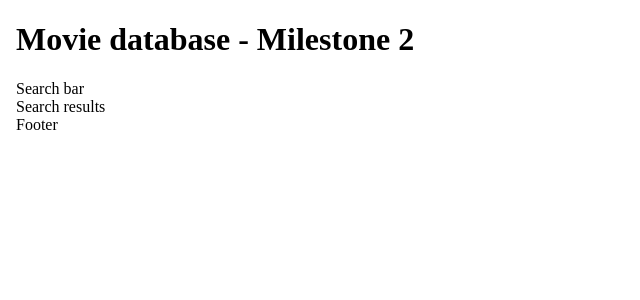
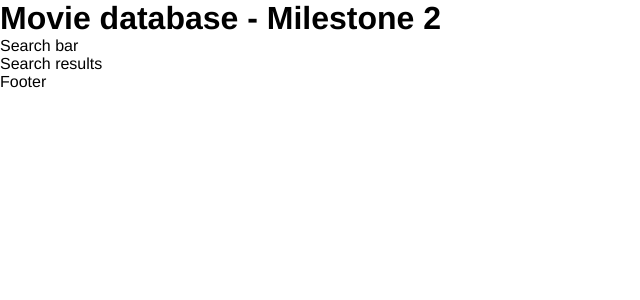
Before and after one commit to sullie-dev/milestone-2-movie-database, a Next.js app: page / in a window 1280 px wide. Shown: the top 300 px of the page, without its empty margins (0-640 px from the left). Built offline with nearby package versions, Linux system fonts and the light colour scheme.

Commit message:
import styles for index.tsx

```diff
--- a/pages/index.tsx
+++ b/pages/index.tsx
@@ -1,5 +1,6 @@
 import type { NextPage } from "next";
 import Head from "next/head";
+import styles from "../styles/Home.module.css";
 
 const Home: NextPage = () => {
   return (
--- a/styles/globals.css
+++ b/styles/globals.css
@@ -0,0 +1,11 @@
+@import url("https://fonts.googleapis.com/css2?family=Oxygen&display=swap");
+
+* {
+  padding: 0;
+  margin: 0;
+  border: 0;
+}
+
+body {
+  font-family: Ubuntu, Helvetica, sans-serif;
+}
```
